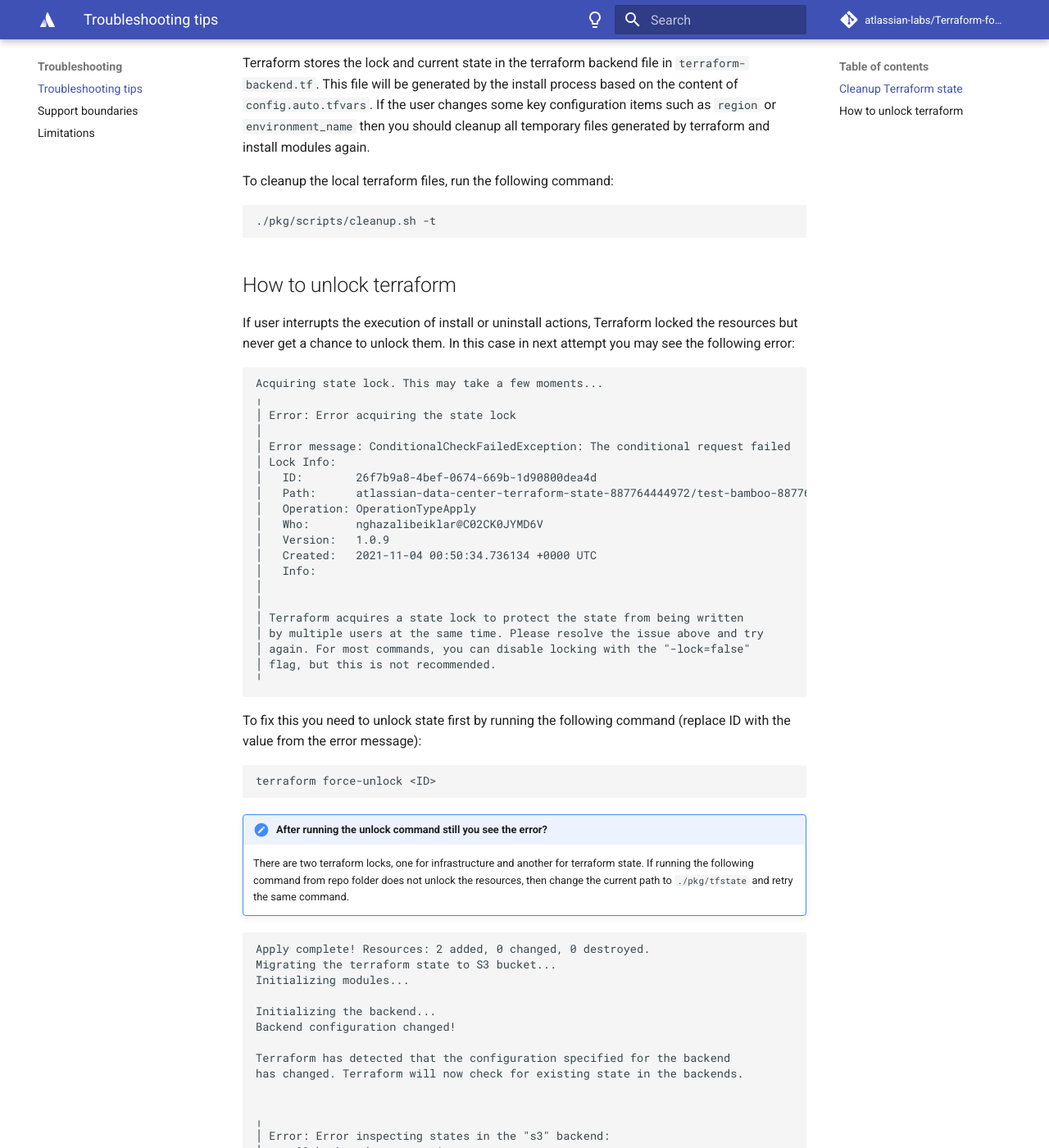
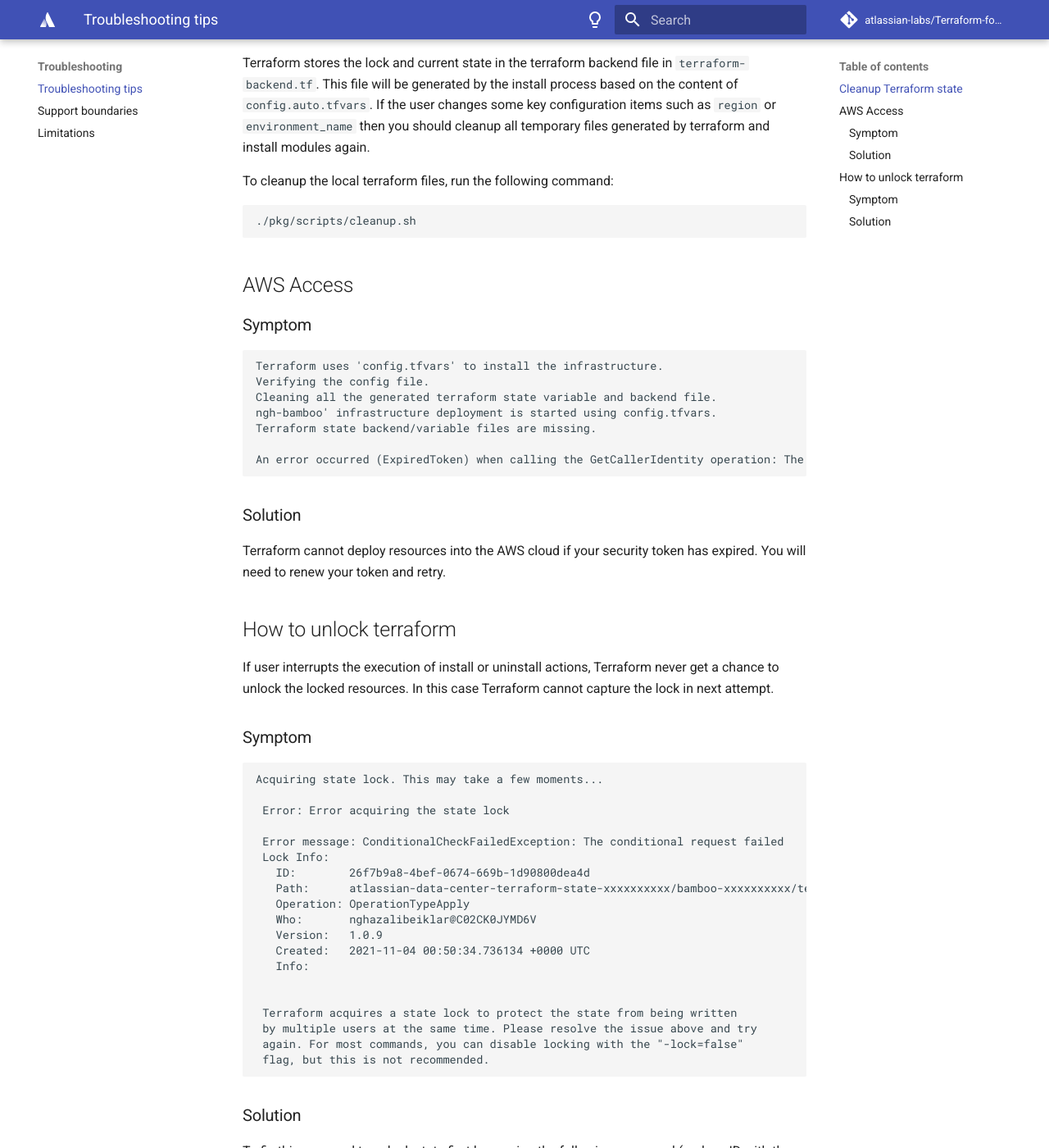
Before and after one commit to atlassian-labs/data-center-terraform, an MkDocs documentation site: the page built from docs/docs/troubleshooting/TROUBLESHOOTING.md, in a window 1280 px wide and 1400 px high, scrolled down 352 px. Shown: the whole window at 82% size. Built offline with MkDocs 1.6.1 and Material for MkDocs 9.7.7, drawn with Linux system fonts in a browser that asks for light colours; comment, search, counter and statistics services are not loaded; some of the changed text lies outside the part shown.

Commit message:
TFKUBE-119: Added documentation for Limitation and Troubleshooting pages (#45)
* Added documentation for Limitation and Troubleshooting pages

Co-authored-by: nghazalibeiklar <nghazalibeiklar@atlassian.com>

````diff
--- a/docs/docs/troubleshooting/TROUBLESHOOTING.md
+++ b/docs/docs/troubleshooting/TROUBLESHOOTING.md
@@ -1,6 +1,7 @@
 # Troubleshooting tips
 
 This guide contains general tips on how to investigate an application deployment that doesn't work correctly.
+
 
 ## Cleanup Terraform state
 Terraform stores the lock and current state in the terraform backend file in `terraform-backend.tf`.
@@ -10,37 +11,55 @@
 
 To cleanup the local terraform files, run the following command:
 ```
-./pkg/scripts/cleanup.sh -t
+./pkg/scripts/cleanup.sh
 ```
 
+
+## AWS Access
+### Symptom
+
+```
+Terraform uses 'config.tfvars' to install the infrastructure.
+Verifying the config file.
+Cleaning all the generated terraform state variable and backend file.
+ngh-bamboo' infrastructure deployment is started using config.tfvars.
+Terraform state backend/variable files are missing.
+
+An error occurred (ExpiredToken) when calling the GetCallerIdentity operation: The security token included in the request is expired
+```
+
+### Solution
+Terraform cannot deploy resources into the AWS cloud if your security token has expired. You will need to renew your token and retry.
+
 ## How to unlock terraform
-If user interrupts the execution of install or uninstall actions, Terraform locked the resources but never get a chance to
- unlock them. In this case in next attempt you may see the following error:
+If user interrupts the execution of install or uninstall actions, Terraform never get a chance to unlock the locked resources.
+In this case Terraform cannot capture the lock in next attempt.
 
+### Symptom
 
 ```
 Acquiring state lock. This may take a few moments...
-╷
-│ Error: Error acquiring the state lock
-│
-│ Error message: ConditionalCheckFailedException: The conditional request failed
-│ Lock Info:
-│   ID:        26f7b9a8-4bef-0674-669b-1d90800dea4d
-│   Path:      atlassian-data-center-terraform-state-887764444972/test-bamboo-887764444972/terraform.tfstate
-│   Operation: OperationTypeApply
-│   Who:       nghazalibeiklar@C02CK0JYMD6V
-│   Version:   1.0.9
-│   Created:   2021-11-04 00:50:34.736134 +0000 UTC
-│   Info:
-│
-│
-│ Terraform acquires a state lock to protect the state from being written
-│ by multiple users at the same time. Please resolve the issue above and try
-│ again. For most commands, you can disable locking with the "-lock=false"
-│ flag, but this is not recommended.
-╵
+
+ Error: Error acquiring the state lock
+
+ Error message: ConditionalCheckFailedException: The conditional request failed
+ Lock Info:
+   ID:        26f7b9a8-4bef-0674-669b-1d90800dea4d
+   Path:      atlassian-data-center-terraform-state-xxxxxxxxxx/bamboo-xxxxxxxxxx/terraform.tfstate
+   Operation: OperationTypeApply
+   Who:       nghazalibeiklar@C02CK0JYMD6V
+   Version:   1.0.9
+   Created:   2021-11-04 00:50:34.736134 +0000 UTC
+   Info:
+
+
+ Terraform acquires a state lock to protect the state from being written
+ by multiple users at the same time. Please resolve the issue above and try
+ again. For most commands, you can disable locking with the "-lock=false"
+ flag, but this is not recommended.
+
 ```
-
+### Solution
 To fix this you need to unlock state first by running the following command
 (replace ID with the value from the error message):
 
@@ -48,39 +67,7 @@
 terraform force-unlock <ID>
 ```
 
-!!! hint "After running the unlock command still you see the error?"
+!!! hint "Are you still having the lock problem after running `terraform force-unlock`?"
     There are two terraform locks, one for infrastructure and another for terraform state. If running the following
     command from repo folder does not unlock the resources, then change the current path to `./pkg/tfstate` and retry
      the same command.
-
-
-
-```
-Apply complete! Resources: 2 added, 0 changed, 0 destroyed.
-Migrating the terraform state to S3 bucket...
-Initializing modules...
-
-Initializing the backend...
-Backend configuration changed!
-
-Terraform has detected that the configuration specified for the backend
-has changed. Terraform will now check for existing state in the backends.
-
-
-╷
-│ Error: Error inspecting states in the "s3" backend:
-│     S3 bucket does not exist.
-│
-│ The referenced S3 bucket must have been previously created. If the S3 bucket
-│ was created within the last minute, please wait for a minute or two and try
-│ again.
-│
-│ Error: NoSuchBucket: The specified bucket does not exist
-│ 	status code: 404, request id: 3F7S3ANP7A55ZCEK, host id: AmaDrq2Z7nh4CmUkohphCfpCallxVCUxfz2ovAZNPmzoQCdo7k2LrPC7Wya4X21/wxb7msqWiKw=
-│
-│
-│ Prior to changing backends, Terraform inspects the source and destination
-│ states to determine what kind of migration steps need to be taken, if any.
-│ Terraform failed to load the states. The data in both the source and the
-│ destination remain unmodified. Please resolve the above error and try again.
-```
````
Also changed, not shown: docs/docs/troubleshooting/LIMITATIONS.md (+11 -0 lines), docs/docs/.pages.
